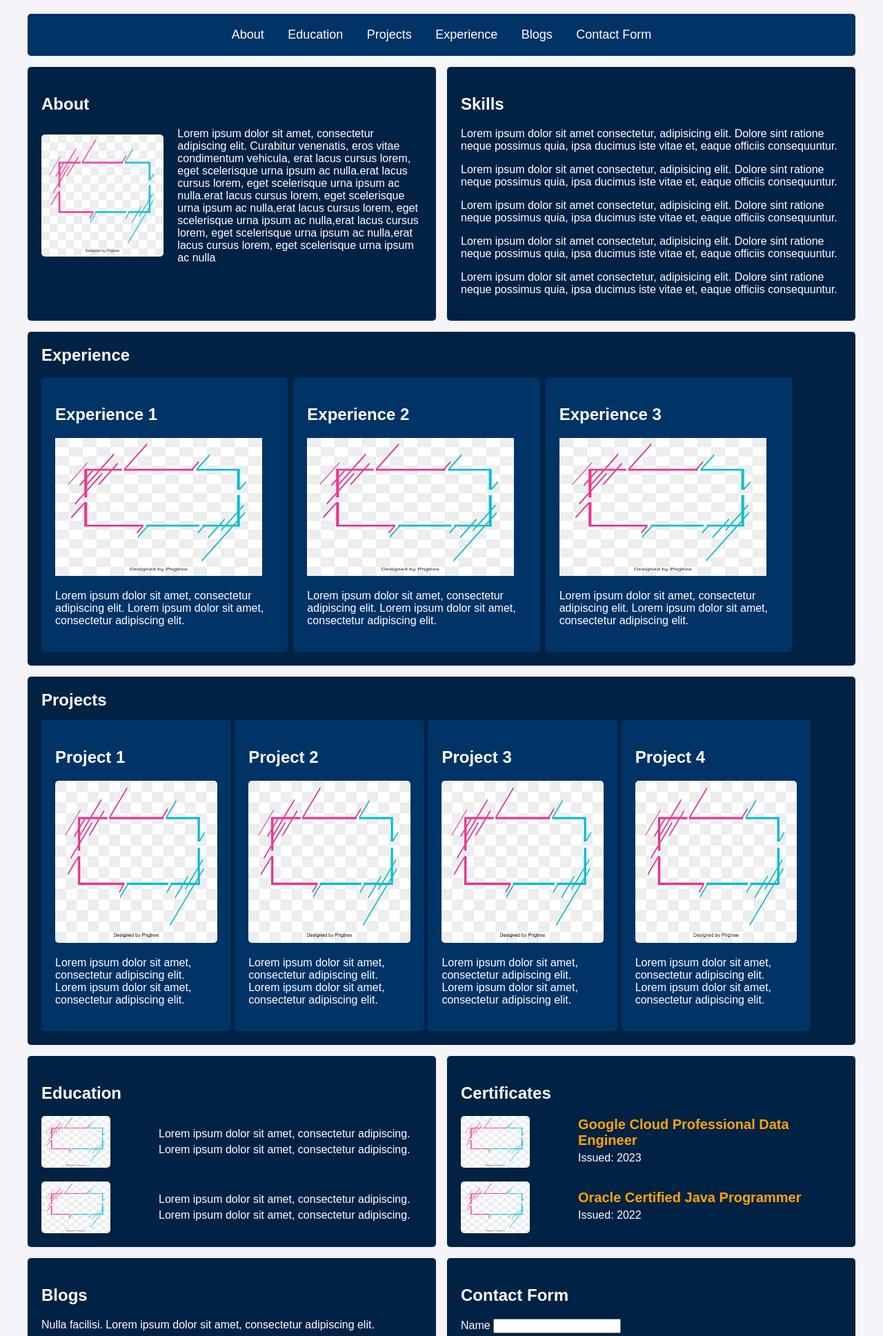
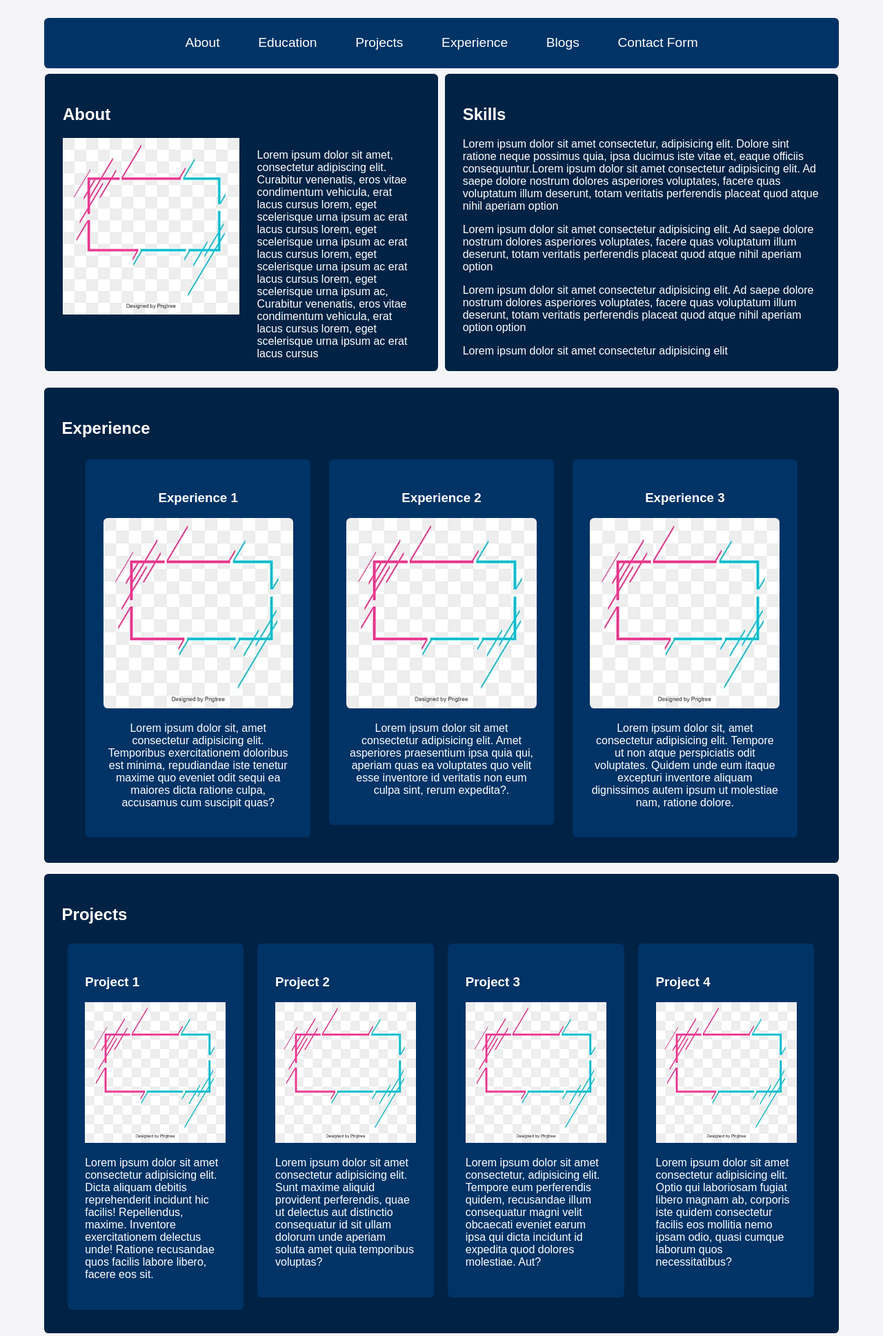
Before and after one commit to meghanabaradhya/WebApplication, a PHP site: page / in a window 1280 px wide. Shown: the top 1937 px of the page at 69% size. Run offline with PHP 8.4, Linux system fonts and the light colour scheme.

Commit message:
Updated index.html and style.css without grid

```diff
--- a/index.html
+++ b/index.html
@@ -10,6 +10,7 @@
 <body>
     <div class="container">
 
+        <header>
             <nav>
                 <span><a href="#about">About</a></span>
                 <span><a href="#education">Education</a></span>
@@ -18,68 +19,83 @@
                 <span><a href="#blogs">Blogs</a></span>
                 <span><a href="#contact">Contact Form</a></span>
             </nav>
+        </header>
+
+       <!-- About and Skills Section -->
+        <section class="about-skills">
+            <span class="about" id="about">
+                <h2>About</h2>
+                <div class="about-content">
+                    <img src="image.png" alt="About Me Image" width="200" height="200">
+                    <p>Lorem ipsum dolor sit amet, consectetur adipiscing elit. Curabitur venenatis, eros vitae condimentum vehicula, erat lacus cursus lorem, eget scelerisque urna ipsum ac erat lacus cursus lorem, eget scelerisque urna ipsum ac erat lacus cursus lorem, eget scelerisque urna ipsum ac erat lacus cursus lorem, eget scelerisque urna ipsum ac, Curabitur venenatis, eros vitae condimentum vehicula, erat lacus cursus lorem, eget scelerisque urna ipsum ac erat lacus cursus</p>
+                </div>
+            </span>
+
+            <span class="skills">
+                <h2>Skills</h2>
+                <p>Lorem ipsum dolor sit amet consectetur, adipisicing elit. Dolore sint ratione neque possimus quia, ipsa ducimus iste vitae et, eaque officiis consequuntur.Lorem ipsum dolor sit amet consectetur adipisicing elit. Ad saepe dolore nostrum dolores asperiores voluptates, facere quas voluptatum illum deserunt, totam veritatis perferendis placeat quod atque nihil aperiam option</p>
+                <p>Lorem ipsum dolor sit amet consectetur adipisicing elit. Ad saepe dolore nostrum dolores asperiores voluptates, facere quas voluptatum illum deserunt, totam veritatis perferendis placeat quod atque nihil aperiam option</p>
+                <p>Lorem ipsum dolor sit amet consectetur adipisicing elit. Ad saepe dolore nostrum dolores asperiores voluptates, facere quas voluptatum illum deserunt, totam veritatis perferendis placeat quod atque nihil aperiam option option</p>
+                <p>Lorem ipsum dolor sit amet consectetur adipisicing elit</p>
+            </span>
+        </section>
 
 
-        <div class="about" id="about">
-            <h2>About</h2>
-            <div class="about-content">
-                <img src="image.png" alt="About Me Image" width="300" height="300">
-                <p>Lorem ipsum dolor sit amet, consectetur adipiscing elit. Curabitur venenatis, eros vitae condimentum vehicula, erat lacus cursus lorem, eget scelerisque urna ipsum ac nulla.erat lacus cursus lorem, eget scelerisque urna ipsum ac nulla.erat lacus cursus lorem, eget scelerisque urna ipsum ac nulla,erat lacus cursus lorem, eget scelerisque urna ipsum ac nulla,erat lacus cursus lorem, eget scelerisque urna ipsum ac nulla,erat lacus cursus lorem, eget scelerisque urna ipsum ac nulla</p>
-            </div>
-        </div>
 
 
-        <div class="skills">
-            <h2>Skills</h2>
-            <p>Lorem ipsum dolor sit amet consectetur, adipisicing elit. Dolore sint ratione neque possimus quia, ipsa ducimus iste vitae et, eaque officiis consequuntur.</p>
-            <p>Lorem ipsum dolor sit amet consectetur, adipisicing elit. Dolore sint ratione neque possimus quia, ipsa ducimus iste vitae et, eaque officiis consequuntur.</p>
-            <p>Lorem ipsum dolor sit amet consectetur, adipisicing elit. Dolore sint ratione neque possimus quia, ipsa ducimus iste vitae et, eaque officiis consequuntur.</p>
-            <p>Lorem ipsum dolor sit amet consectetur, adipisicing elit. Dolore sint ratione neque possimus quia, ipsa ducimus iste vitae et, eaque officiis consequuntur.</p>
-            <p>Lorem ipsum dolor sit amet consectetur, adipisicing elit. Dolore sint ratione neque possimus quia, ipsa ducimus iste vitae et, eaque officiis consequuntur.</p>
+        <!-- Experience Section -->
+        <section class="experience" id="experience">
+            <h2>Experience</h2>
+            <div class="experience-items">
+                <span class="experience-item" id="experience-1">
+                    <h3>Experience 1</h3>
+                    <img src="image.png" alt="Experience 1 Image" width="300" height="200">
+                    <p> Lorem ipsum dolor sit, amet consectetur adipisicing elit. Temporibus exercitationem doloribus est minima, repudiandae iste tenetur maxime quo eveniet odit sequi ea maiores dicta ratione culpa, accusamus cum suscipit quas?</p>
+                </span>
+                <span class="experience-item" id="experience-2">
+                    <h3>Experience 2</h3>
+                    <img src="image.png" alt="Experience 2 Image" width="300" height="200">
+                    <p>Lorem ipsum dolor sit amet consectetur adipisicing elit. Amet asperiores praesentium ipsa quia qui, aperiam quas ea voluptates quo velit esse inventore id veritatis non eum culpa sint, rerum expedita?.</p>
+                </span>
+                <span class="experience-item" id="experience-3">
+                    <h3>Experience 3</h3>
+                    <img src="image.png" alt="Experience 3 Image" width="300" height="200">
+                    <p>Lorem ipsum dolor sit, amet consectetur adipisicing elit. Tempore ut non atque perspiciatis odit voluptates. Quidem unde eum itaque excepturi inventore aliquam dignissimos autem ipsum ut molestiae nam, ratione dolore.</p>
+                </span>
             </div>
+        </section>
 
-        <div class="experience" id="experience">
-            <div id="experience-1">
-                <h2><span>Experience 1</span></h2>
-                <img src="image.png" alt="Experience 1 Image" width="300" height="200">
-                <p>Lorem ipsum dolor sit amet, consectetur adipiscing elit. Lorem ipsum dolor sit amet, consectetur adipiscing elit.</p>
+
+        <!-- Projects Section -->
+        <section class="projects" id="projects">
+            <h2>Projects</h2>
+            <div class="projects-items">
+                <span class="project-item" id="project-1">
+                    <h3>Project 1</h3>
+                    <img src="image.png" alt="Project 1 Image" width="300" height="200">
+                    <p>Lorem ipsum dolor sit amet consectetur adipisicing elit. Dicta aliquam debitis reprehenderit incidunt hic facilis! Repellendus, maxime. Inventore exercitationem delectus unde! Ratione recusandae quos facilis labore libero, facere eos sit.</p>
+                </span>
+                <span class="project-item" id="project-2">
+                    <h3>Project 2</h3>
+                    <img src="image.png" alt="Project 2 Image" width="300" height="200">
+                    <p>Lorem ipsum dolor sit amet consectetur adipisicing elit. Sunt maxime aliquid provident perferendis, quae ut delectus aut distinctio consequatur id sit ullam dolorum unde aperiam soluta amet quia temporibus voluptas?</p>
+                </span>
+                <span class="project-item" id="project-3">
+                    <h3>Project 3</h3>
+                    <img src="image.png" alt="Project 3 Image" width="300" height="200">
+                    <p>Lorem ipsum dolor sit amet consectetur, adipisicing elit. Tempore eum perferendis quidem, recusandae illum consequatur magni velit obcaecati eveniet earum ipsa qui dicta incidunt id expedita quod dolores molestiae. Aut?</p>
+                </span>
+                <span class="project-item" id="project-4">
+                    <h3>Project 4</h3>
+                    <img src="image.png" alt="Project 4 Image" width="300" height="200">
+                    <p>Lorem ipsum dolor sit amet consectetur adipisicing elit. Optio qui laboriosam fugiat libero magnam ab, corporis iste quidem consectetur facilis eos mollitia nemo ipsam odio, quasi cumque laborum quos necessitatibus?</p>
+                </span>
             </div>
-            <div id="experience-2">
-                <h2><span>Experience 2</span></h2>
-                <img src="image.png" alt="Experience 2 Image" width="300" height="200">
-                <p>Lorem ipsum dolor sit amet, consectetur adipiscing elit. Lorem ipsum dolor sit amet, consectetur adipiscing elit.</p>
-            </div>
-            <div id="experience-3">
-                <h2><span>Experience 3</span></h2>
-                <img src="image.png" alt="Experience 3 Image" width="300" height="200">
-                <p>Lorem ipsum dolor sit amet, consectetur adipiscing elit. Lorem ipsum dolor sit amet, consectetur adipiscing elit.</p>
-            </div>
-        </div>
+        </section>
 
-        <div class="projects" id="projects">
-            <div id="project-1">
-                <h2>Project 1</h2>
-                <img src="image.png" alt="Project 1 Image" width="300" height="200">
-                <p>Lorem ipsum dolor sit amet, consectetur adipiscing elit. Lorem ipsum dolor sit amet, consectetur adipiscing elit.</p>
-            </div>
-            <div id="project-2">
-                <h2>Project 2</h2>
-                <img src="image.png" alt="Project 2 Image" width="300" height="200">
-                <p>Lorem ipsum dolor sit amet, consectetur adipiscing elit. Lorem ipsum dolor sit amet, consectetur adipiscing elit.</p>
-            </div>
-            <div id="project-3">
-                <h2>Project 3</h2>
-                <img src="image.png" alt="Project 3 Image" width="300" height="200">
-                <p>Lorem ipsum dolor sit amet, consectetur adipiscing elit. Lorem ipsum dolor sit amet, consectetur adipiscing elit.</p>
-            </div>
-            <div id="project-4">
-                <h2>Project 4</h2>
-                <img src="image.png" alt="Project 4 Image" width="300" height="200">
-                <p>Lorem ipsum dolor sit amet, consectetur adipiscing elit. Lorem ipsum dolor sit amet, consectetur adipiscing elit.</p>
-            </div>
-        </div>
-
-        <div class="education" id="education">
+        <!-- Education and Certificates Section -->
+        <section class="education-certificates">
+            <span class="education" id="education">
                 <h2>Education</h2>
                 <div class="education-content">
                     <div class="education-item">
@@ -97,10 +113,9 @@
                         </div>
                     </div>
                 </div>
-        </div>
+            </span>
 
-
-        <div class="certificates" id="certificates">
+            <span class="certificates" id="certificates">
                 <h2>Certificates</h2>
                 <div class="certificates-content">
                     <div class="certificate-item">
@@ -118,17 +133,22 @@
                         </div>
                     </div>
                 </div>
-        </div>
+            </span>
+        </section>
 
 
-        <div class="blogs" id="blogs">
+        <section class="blogs-contact">
+            <span class="blogs" id="blogs">
                 <h2>Blogs</h2>
                 <p>Nulla facilisi. Lorem ipsum dolor sit amet, consectetur adipiscing elit.</p>
                 <p>Nulla facilisi. Lorem ipsum dolor sit amet, consectetur adipiscing elit.</p>
-        </div>
+                <p>Lorem ipsum dolor sit amet, consectetur adipiscing.</p>
+                <p>Lorem ipsum dolor sit amet, consectetur adipiscing.</p>
+                <p>Lorem ipsum dolor sit amet, consectetur adipiscing.</p>
+            </span>
 
-        <div class="contact" id="contact">
-            <h2>Contact Form</Form></h2>
+            <span class="contact" id="contact">
+                <h2>Contact Form</h2>
                 <form action="/signup" method="post">
                     <p>
                       <label>Name</label>
@@ -142,18 +162,30 @@
                       <button>Submit</button>
                     </p>
                   </form>
-        </div>
+                </span>
+        </section>
 
         <footer>
             <div class="footer-content">
+                <h1> Contact</h1>
                 <div class="footer-images">
-                    <img src="image.png" alt="Image 1">
-                    <img src="image.png" alt="Image 2">
-                    <img src="image.png" alt="Image 3">
+                    <div class="footer-item">
+                        <img src="image.png" alt="LinkedIn Image">
+                        <span>LinkedIn</span>
+                    </div>
+                    <div class="footer-item">
+                        <img src="image.png" alt="GitHub Image">
+                        <span>GitHub</span>
+                    </div>
+                    <div class="footer-item">
+                        <img src="image.png" alt="Email Image">
+                        <span>Email</span>
+                    </div>
                 </div>
             </div>
         </footer>
 
+
     </div>
 </body>
 </html>
--- a/style.css
+++ b/style.css
@@ -1,6 +1,6 @@
 :root {
-    --main-radius: 5px;
-    --main-padding: 20px;
+    --main-radius: 0.5vw;
+    --main-padding: 2vw;
     --blue: #003366;
     --dark-blue: #002244;
     --light-blue: #66B2FF;
@@ -18,17 +18,12 @@ body {
 }
 
 .container {
-    display: grid;
-    grid-template-columns: repeat(12, 1fr);
-    grid-gap: 1rem;
-    max-width: 1200px;
+    max-width: 90vw;
     margin: 0 auto;
-    padding: 20px;
+    padding: 2vw;
 }
 
-
 nav {
-    grid-column: span 12;
     background-color: var(--blue);
     padding: var(--main-padding);
     border-radius: var(--main-radius);
@@ -38,237 +33,252 @@ nav {
 nav span a {
     color: var(--white);
     text-decoration: none;
-    margin: 0 15px;
-    font-size: 18px;
+    margin: 0 2vw;
+    font-size: 1.5vw;
 }
 
 nav span a:hover {
     color: var(--light-blue);
 }
 
+.about-skills {
+    text-align: center; /* Center content in the container */
+}
 
-.about {
-    grid-column: span 6;
+.about, .skills {
     background-color: var(--dark-blue);
     padding: var(--main-padding);
     border-radius: var(--main-radius);
     color: var(--white);
+    margin-top: 1vh;
+    margin-bottom: 1vh;
+    width: 45%;
+    display: inline-block;
+    vertical-align: top;
+    text-align: left; /* Ensure text is left-aligned within the box */
+    height: 380px;
+}
+
+.skills {
+    margin-left: 0.5%;
 }
 
 .about-content {
-    display: grid;
-    grid-template-columns: 1fr 2fr;
-    gap: 20px;
-    align-items: center;
+    overflow: hidden; /* Clear the floats */
 }
 
-.about img {
-    width: 100%;
-    max-width: 200px;
-    height: auto;
-    border-radius: var(--main-radius);
+.about-content img {
+    float: left; /* Float the image to the left */
+    width: 100%; /* Adjust width as needed */
+    height: 120%;
+    max-width: 20vw; /* Maintain max width */
+    height: auto; /* Maintain aspect ratio */
+    margin-right: 2vw; /* Space between image and text */
 }
 
-.about p {
-    margin: 0;
-    align-self: center;
+.about-content p {
+    overflow: hidden; /* Ensure the paragraph clears the floated image */
 }
 
-.skills {
-    grid-column: span 6;
+.experience {
     background-color: var(--dark-blue);
     padding: var(--main-padding);
     border-radius: var(--main-radius);
     color: var(--white);
+    margin-top: 2vh;
 }
 
-.experience::before {
-    content: "Experience";
-    grid-column: span 12;
-    font-size: 24px;
-    color: var(--white);
-    font-weight: bold;
-    margin-bottom: 10px;
+/* Experience Section Styling */
+.experience-items {
+    text-align: center; /* Center the items within the section */
 }
 
-.experience {
-    grid-column: span 12;
-    display: grid;
-    grid-template-columns: repeat(3, 1fr);
-    grid-gap: 0.5rem;
+.experience-item {
+    display: inline-block; /* Allow items to sit next to each other */
+    width: 25%; /* Adjust width as needed */
+    margin: 1%; /* Margin for spacing between items */
+    vertical-align: top; /* Align items at the top */
+    background-color: var(--blue); /* Optional: add a background color */
+    padding: var(--main-padding); /* Add padding for aesthetics */
+    border-radius: var(--main-radius); /* Rounded corners */
+    color: var(--white); /* Text color */
+}
+
+.experience-item img {
+    max-width: 100%; /* Ensure images are responsive */
+    height: auto; /* Maintain aspect ratio */
+    border-radius: var(--main-radius); /* Rounded corners for images */
+}
+
+
+.projects {
     background-color: var(--dark-blue);
     padding: var(--main-padding);
     border-radius: var(--main-radius);
     color: var(--white);
+    margin-top: 2vh;
 }
 
-.experience div {
+.project-items {
+    text-align: center; /* Center align the items inside the section */
+}
+
+.project-item {
     background-color: var(--blue);
     padding: var(--main-padding);
     border-radius: var(--main-radius);
+    margin: 1vh; /* Space around project items */
+    display: inline-block; /* Display items as inline blocks */
+    width: calc(20% - 2vh); /* Set width to allow 4 items in a row */
+    vertical-align: top; /* Align items at the top */
 }
 
-.projects::before {
-    content: "Projects";
-    grid-column: span 12;
-    font-size: 24px;
-    color: var(--white);
-    font-weight: bold;
-    margin-bottom: 10px;
+.project-item img {
+    width: 100%; /* Make the image responsive */
+    height: auto; /* Maintain aspect ratio */
 }
 
-.projects {
-    grid-column: span 12;
-    display: grid;
-    grid-template-columns: repeat(4, 1fr);
-    grid-gap: 0.35rem;
+.education-certificates {
     background-color: var(--dark-blue);
     padding: var(--main-padding);
     border-radius: var(--main-radius);
     color: var(--white);
+    margin-top: 2vh;
 }
 
-.projects div {
-    background-color: var(--blue);
-    padding: var(--main-padding);
-    border-radius: var(--main-radius);
+.education, .certificates {
+    display: inline-block; /* Display sections side by side */
+    width: calc(48% - 2vh); /* Width for each section */
+    vertical-align: top; /* Align sections at the top */
+    box-sizing: border-box; /* Include padding in width/height calculation */
+    background-color: var(--blue); /* Background color for each section */
+    padding: var(--main-padding); /* Padding inside each section */
+    margin: 1vh; /* Margin around each section */
+}
+
+.education-content, .certificates-content {
+    margin-top: 1vh; /* Margin on top of content */
+}
+
+.education-item, .certificate-item {
+    display: inline-block; /* Display items side by side */
+    width: 100%; /* Make each item take the full width */
+    margin: 1vh 0; /* Space between items */
 }
 
 
-.projects img {
-    width: 100%;
-    height: auto;
-    border-radius: var(--main-radius);
+.education-item img, .certificate-item img {
+    float: left; /* Float the image to the left */
+    width: 100px; /* Adjust width as needed */
+    height: 100px;
+    max-width: 20vw; /* Maintain max width */
+    height: auto; /* Maintain aspect ratio */
+    margin-right: 2vw; /* Space between image and text */
 }
 
-.education, .certificates {
-    grid-column: span 6;
-    background-color: var(--dark-blue);
-    padding: var(--main-padding);
-    border-radius: var(--main-radius);
-    color: var(--white);
+.education-item img, .certificate-itemt p {
+    overflow: hidden; /* Ensure the paragraph clears the floated image */
 }
 
-.education-content {
-    display: grid;
-    grid-template-columns: 1fr;
-    gap: 20px;
+.blogs-contact {
+    background-color: var(--dark-blue); /* Set background color */
+    padding: var(--main-padding);
+    margin: 2vh 0; /* Add vertical spacing */
 }
 
-.education-item {
-    display: grid;
-    grid-template-columns: 150px auto;
-    align-items: center;
-    gap: 20px;
+.blogs, .contact {
+    background-color: var(-blue); /* Set background color for each block */
+    color: var(--white); /* Set text color */
+    width: 48%; /* Set width for both blocks */
+    display: inline-block; /* Display them inline */
+    vertical-align: top; /* Align them at the top */
+    margin-right: 2%; /* Add margin to the right of the blogs section */
+    padding: var(--main-padding);
+    box-sizing: border-box; /* Include padding in the width calculation */
 }
 
-.education-item img {
-    border-radius: var(--main-radius);
-    max-width: 120px;
-    max-height: 75px;
+/* Remove the margin from the last element */
+.contact {
+    margin-right: 0; /* Remove margin for the last block */
 }
 
-.education-text h3 {
-    margin: 0;
-    font-size: 20px;
-    color: var(--orange);
+/* Make sure the heading and text are aligned correctly */
+.blogs h2, .contact h2 {
+    margin-top: 0; /* Remove top margin */
 }
 
-.education-text p {
-    margin: 5px 0;
+/* Style the form elements */
+.contact form {
+    display: block; /* Ensure form elements stack vertically */
+}
+
+.contact label {
+    display: block; /* Labels take full width */
+    margin-bottom: 0.5vh; /* Spacing below labels */
+}
+
+.contact input {
+    width: 100%; /* Full width for inputs */
+    padding: 0.5vh; /* Padding inside inputs */
+    margin-bottom: 1vh; /* Spacing below inputs */
+    border: 1px solid var(--light-blue); /* Border color */
+    border-radius: var(--main-radius); /* Rounded corners */
+}
+
+.contact button {
+    background-color: var(--orange); /* Button background */
+    color: var(--white); /* Button text color */
+    border: none; /* Remove default border */
+    padding: 0.5vh 1vh; /* Padding inside button */
+    border-radius: var(--main-radius); /* Rounded corners */
+    cursor: pointer; /* Pointer on hover */
+}
+
+.contact button:hover {
+    background-color: var(--light-blue); /* Change color on hover */
+}
+
+footer {
+    background-color: var(--dark-blue); /* Set the footer background to dark blue */
+    padding: var(--main-padding);
+    color: var(--white); /* Set text color to white */
+}
+
+.footer-content {
+    text-align: left; /* Center content */
+}
+
+.footer-images {
+    display: inline-block; /* Align items inline */
+}
+
+.footer-item {
+    display: inline-block; /* Allow items to sit next to each other */
+    margin: 0 12vw; /* Space between items */
+    text-align: center; /* Center the text below images */
+}
+
+.footer-images img {
+    width: 50px; /* Set a specific width for images */
+    height: auto; /* Maintain aspect ratio */
+    margin-bottom: 0.5vh; /* Space between image and text */
+}
+
+.footer-item span {
+    display: block; /* Make span a block element for spacing */
+    color: var(--white); /* Ensure text color is white */
 }
 
 
-.certificates-content {
-    display: grid;
-    grid-template-columns: 1fr;
-    gap: 20px;
-}
+@media only screen and (max-width: 768px) {
+    .about, .skills, .education, .certificates, .blogs, .contact {
+        width: 100%;
+        margin-left: 0;
+        float: none;
+    }
 
-.certificate-item {
-    display: grid;
-    grid-template-columns: 150px auto;
-    align-items: center;
-    gap: 20px;
-}
-
-.certificate-item img {
-    border-radius: var(--main-radius);
-    max-width: 120px;
-    max-height: 75px;
-}
-
-.certificate-text h3 {
-    margin: 0;
-    font-size: 20px;
-    color: var(--orange);
-}
-
-.certificate-text p {
-    margin: 5px 0;
-}
-
-@media only screen and (max-width: 768px) {
-    .certificate-item {
-        grid-template-columns: 1fr;
-        text-align: center;
+    .experience div, .projects div {
+        width: 100%;
+        margin-right: 0;
     }
 }
-
-
-.blogs, .contact {
-    grid-column: span 6;
-    background-color: var(--dark-blue);
-    padding: var(--main-padding);
-    border-radius: var(--main-radius);
-    color: var(--white);
-}
-
-
-footer {
-    grid-column: span 12;
-    background-color: var(--orange);
-    padding: var(--main-padding);
-    border-radius: var(--main-radius);
-    text-align: center;
-    color: var(--white);
-}
-
-.footer-content {
-    display: grid;
-    grid-template-rows: auto auto;
-    justify-items: center;
-}
-
-.footer-images {
-    display: grid;
-    grid-template-columns: repeat(3, 60px);
-    grid-gap: 300px;
-    margin-top: 10px;
-}
-
-.footer-images img {
-    width: 100%;
-    height: auto;
-}
-
-
-
-@media only screen and (max-width: 768px) {
-    .container {
-        grid-template-columns: 1fr;
-        grid-gap: 1rem;
-    }
-
-    .projects {
-        grid-template-columns: repeat(2, 1fr);
-    }
-
-    nav {
-        grid-column: span 1;
-    }
-
-    .about, .skills, .experience div, .projects div, .education, .certificates, .blogs, .contact {
-        grid-column: span 1;
-    }
-}
```
Lines whose indentation alone changed are shown as unchanged.
